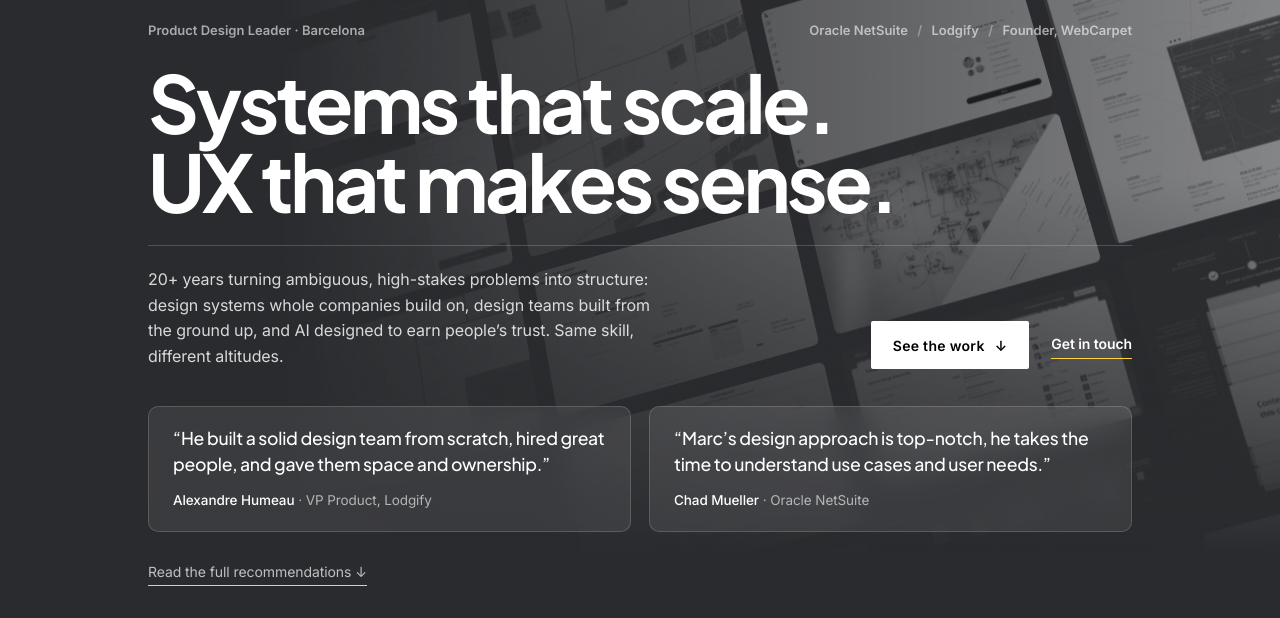
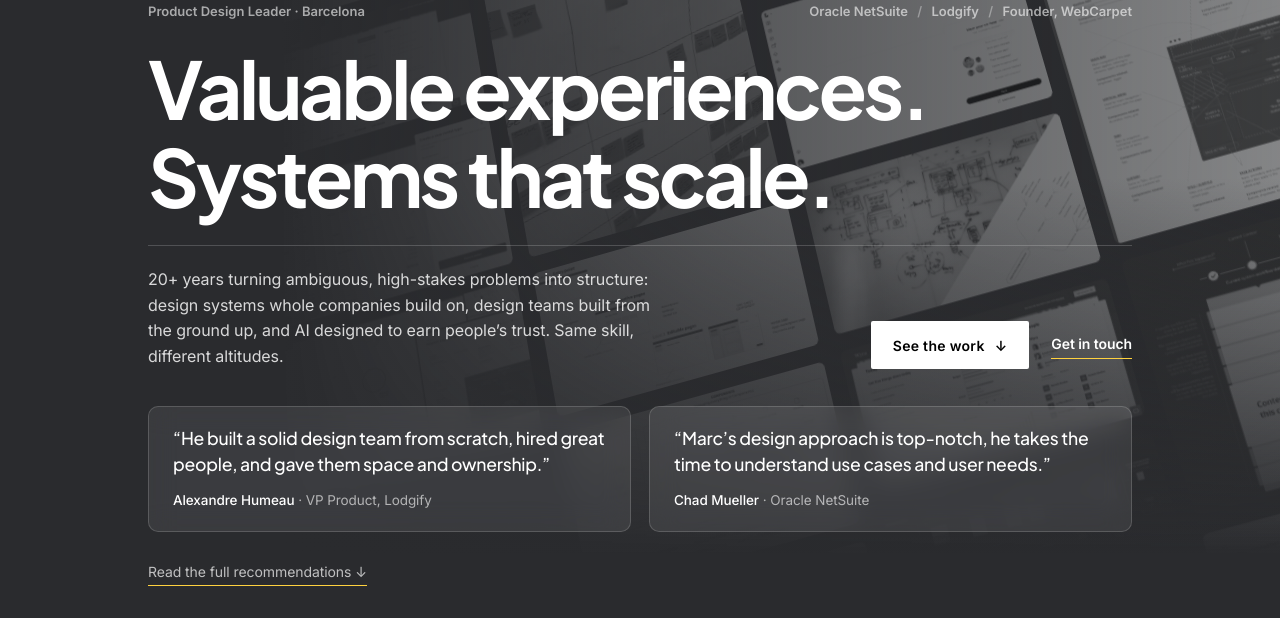
Before and after one commit to marcverdera-bot/marcverdera, a plain HTML site: page index.html in a window 1280 px wide. Shown: the part 182-800 px from the top of the page. Drawn offline with Linux system fonts and the light colour scheme.

Commit message:
Hero claim: Valuable experiences. / Systems that scale. More line height.
Co-Authored-By: Claude Opus 5.5 <noreply@anthropic.com>
Claude-Session: https://claude.ai/code/session_01PRM5J2tqkhd7skXcg9ANTn

```diff
--- a/index.html
+++ b/index.html
@@ -624,7 +624,7 @@ footer :is(.f-copy,.f-loc){ color:rgba(255,255,255,.55); }
 .wall{ opacity:.5; }
 .wcol img{ filter:grayscale(1) brightness(1.05); }
 .hx-top{ margin-bottom:clamp(12px, 2.6vh, 28px); }
-.hero-x .hx-title{ font-weight:700; letter-spacing:-0.045em; font-size:clamp(36px, min(6.2vw, 10vh), 80px); line-height:1.0; margin-bottom:clamp(14px, 3vh, 30px); }
+.hero-x .hx-title{ font-weight:700; letter-spacing:-0.045em; font-size:clamp(32px, min(6.2vw, 10vh), 80px); line-height:1.12; margin-bottom:clamp(14px, 3vh, 30px); }
 .hero-x .hx-row{ padding-top:clamp(14px, 2.6vh, 24px); padding-bottom:clamp(18px, 3.6vh, 40px); }
 .hero-x .hx-sub{ font-size:clamp(15px, 2vh, 18px); }
 .hx-recs .pq{ background:rgba(255,255,255,.08); border-color:rgba(255,255,255,.16); padding:clamp(16px, 2.4vh, 24px) 24px; }
@@ -712,7 +712,7 @@ footer :is(.f-copy,.f-loc){ color:rgba(255,255,255,.5); }
       <div class="eyebrow" style="margin:0;">Product Design Leader &middot; Barcelona</div>
       <div class="hx-proof">Oracle NetSuite <span>/</span> Lodgify <span>/</span> Founder, WebCarpet</div>
     </div>
-    <h1 class="hx-title">Systems that scale.<br><em>UX that makes sense.</em></h1>
+    <h1 class="hx-title">Valuable experiences.<br><em>Systems that scale.</em></h1>
     <div class="hx-row">
       <p class="hx-sub">20+ years turning ambiguous, high-stakes problems into structure: design systems whole companies build on, design teams built from the ground up, and AI designed to earn people’s trust. Same skill, different altitudes.</p>
       <div class="hx-cta">
```
